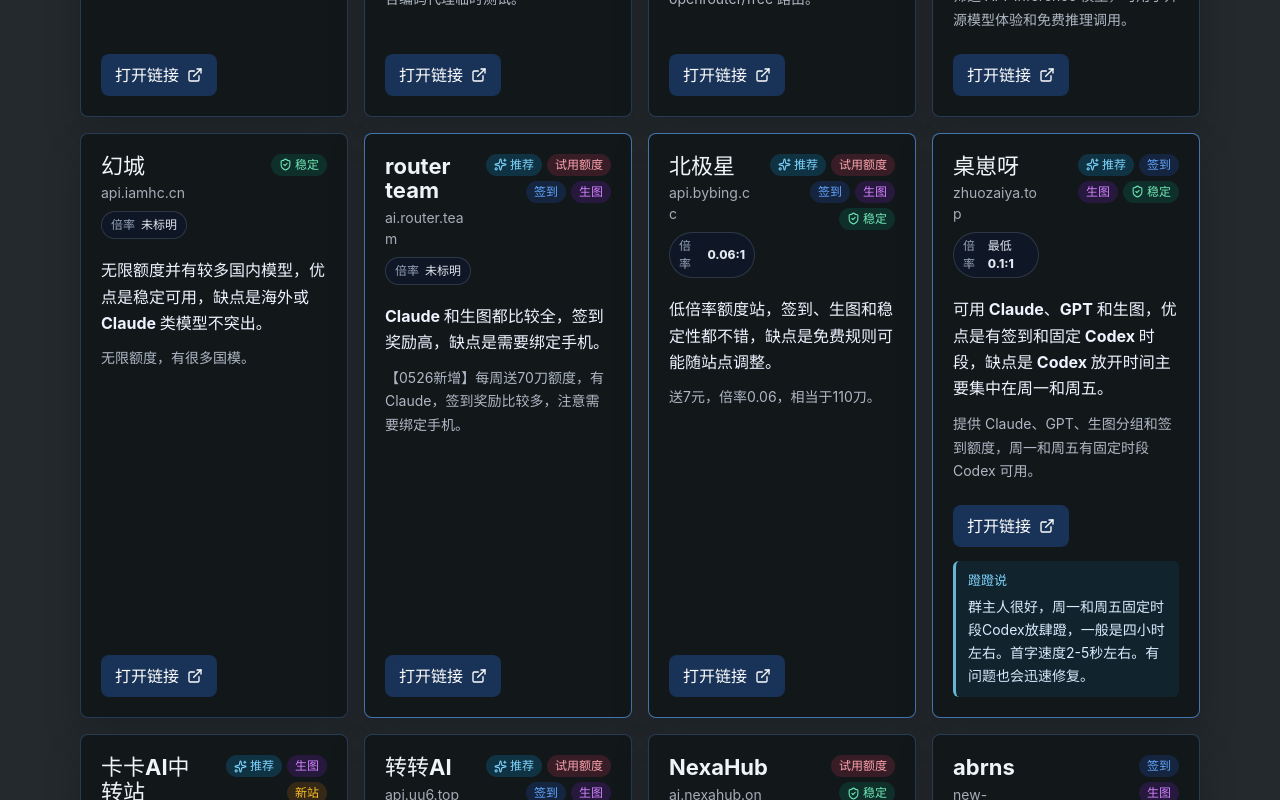
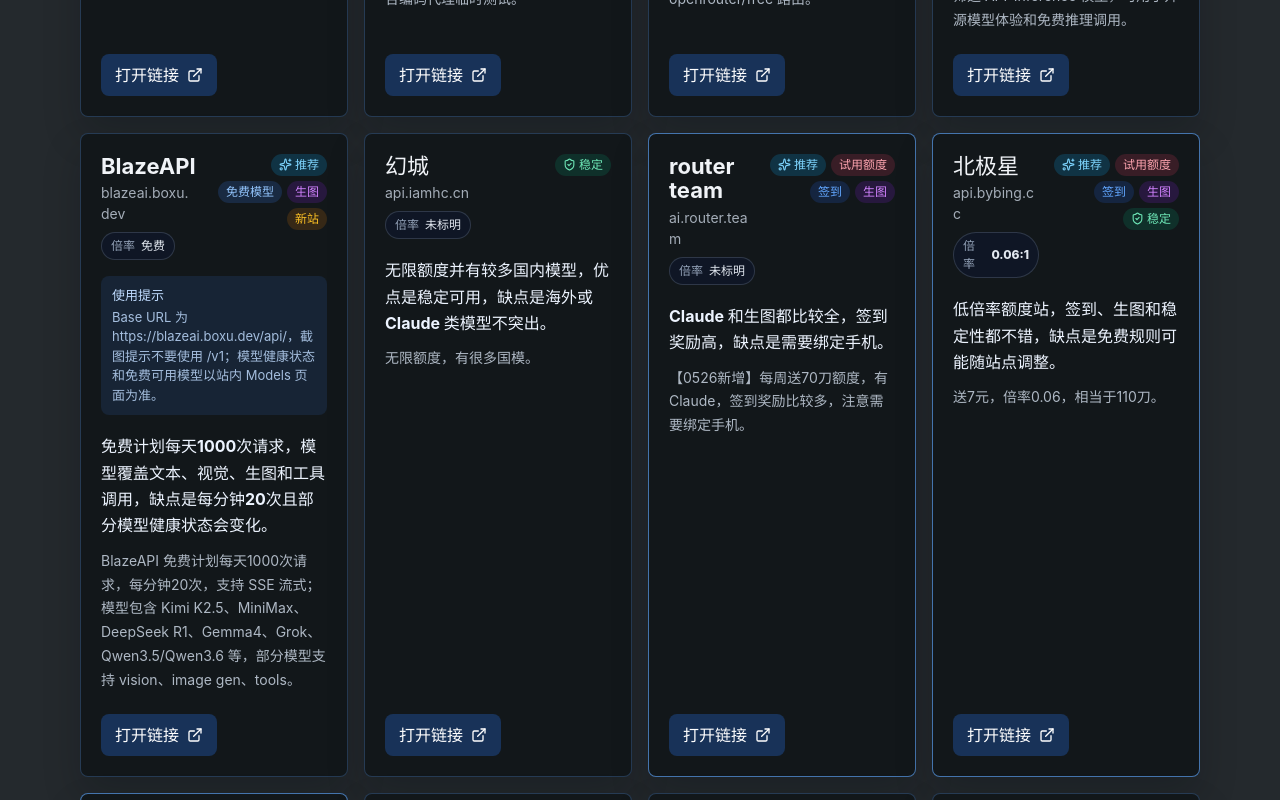
Before and after one commit to guoxueziliao/dengdeng-public-nav, a React (Vite) app: page / in a window 1280 px wide. Shown: the part 1400-2200 px from the top of the page. Built offline with nearby package versions, Linux system fonts and the light colour scheme.

Commit message:
Add BlazeAPI listing

```diff
--- a/src/data/sites.ts
+++ b/src/data/sites.ts
@@ -83,6 +83,18 @@
     kind: 'official',
     priority: 108,
     usageNote: '免费推理额度、并发和支持模型会变化，使用前以魔搭模型页为准。',
+  },
+  {
+    name: 'BlazeAPI',
+    domain: 'blazeai.boxu.dev',
+    url: 'https://blazeai.boxu.dev/',
+    summary: '免费计划每天1000次请求，模型覆盖文本、视觉、生图和工具调用，缺点是每分钟20次且部分模型健康状态会变化。',
+    description: 'BlazeAPI 免费计划每天1000次请求，每分钟20次，支持 SSE 流式；模型包含 Kimi K2.5、MiniMax、DeepSeek R1、Gemma4、Grok、Qwen3.5/Qwen3.6 等，部分模型支持 vision、image gen、tools。',
+    usdQuotaCost: '免费',
+    tags: ['推荐', '免费模型', '生图', '新站'],
+    kind: 'normal',
+    priority: 106,
+    usageNote: 'Base URL 为 https://blazeai.boxu.dev/api/，截图提示不要使用 /v1；模型健康状态和免费可用模型以站内 Models 页面为准。',
   },
   {
     name: 'abrns',
```
